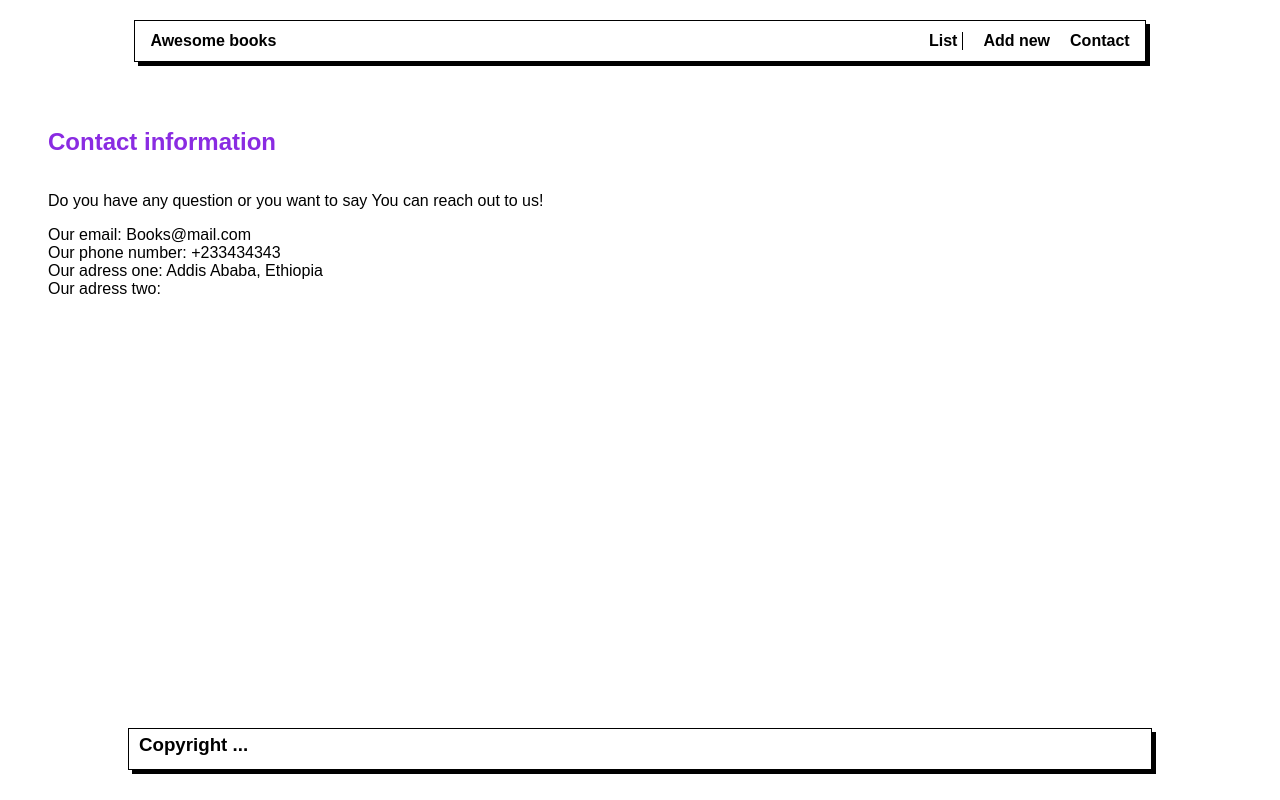
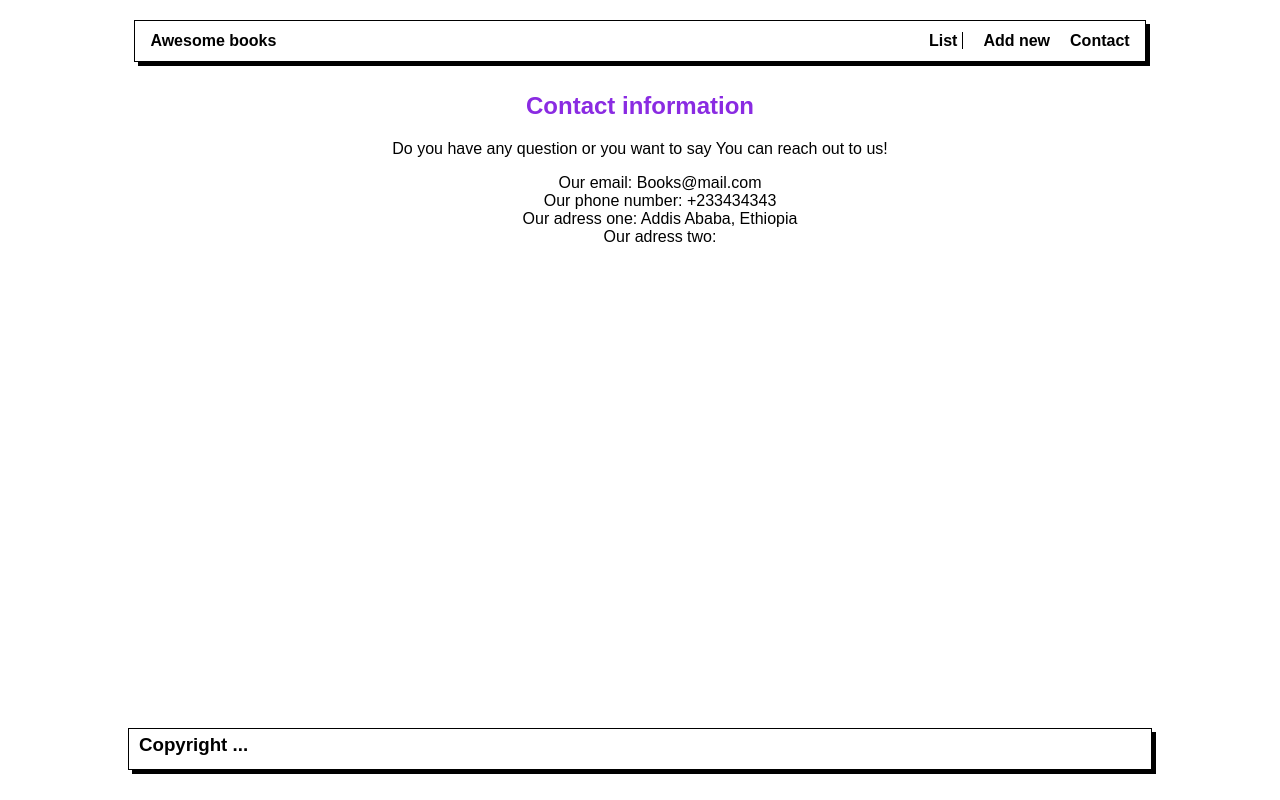
Before and after one commit to yaredtekle022/Awesome_books, a website: page index.html in a window 1280 px wide. Both pictures are taken after a click on the item "Contact". Drawn offline with Linux system fonts and the light colour scheme.

Commit message:
make requested changes

```diff
--- a/index.html
+++ b/index.html
@@ -36,10 +36,9 @@
 </section>
 
 <section class="contact">
+    <h1>Contact information</h1>
+    <p>Do you have any question or you want to say You can reach out to us!</p>
     <ul>
-        <h1>Contact information</h1>
-
-        <p>Do you have any question or you want to say You can reach out to us!</p>
         <li>Our email: Books@mail.com</li>
         <li>Our phone number: +233434343</li>
         <li>Our adress one: Addis Ababa, Ethiopia</li>
--- a/script.js
+++ b/script.js
@@ -118,5 +118,5 @@
   e.preventDefault();
   allSection.style.display = 'none';
   inputSection.style.display = 'none';
-  contactSection.style.display = 'flex';
+  contactSection.style.display = 'block';
 });
--- a/style.css
+++ b/style.css
@@ -5,6 +5,15 @@ body {
 section {
   display: none;
   margin-top: 30px;
+  text-align: center;
+}
+
+.contact {
+  text-align: center;
+}
+
+ul {
+  list-style: none;
 }
 
 h1 {
@@ -25,16 +34,15 @@ h1 {
   background-color: rgb(180, 176, 176);
 }
 
-ul {
-  display: flex;
-  list-style-type: none;
-  justify-content: space-between;
+.form-group {
+  margin-bottom: 15px;
+  margin-left: 30%;
+  margin-right: 30%;
+  text-align: center;
 }
 
-li {
-  display: flex;
-  align-items: center;
-  justify-content: space-between;
+input {
+  width: 100%;
 }
 
 nav {
@@ -83,9 +91,9 @@ a {
   flex-direction: column;
 }
 
-.form {
+#form {
   padding: 20px 0;
-  width: 45%;
+  text-align: center;
 }
 
 footer {
```
